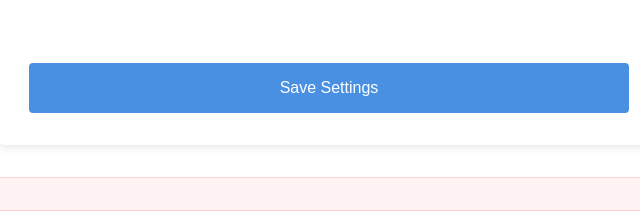
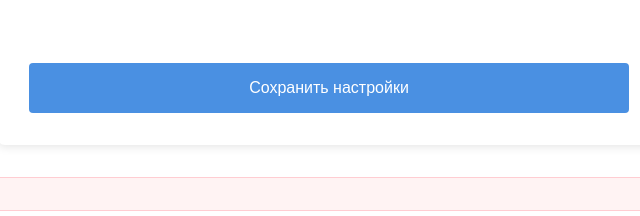
Before and after one commit to EugenyTR/gemini_02, a plain HTML site: page index.html in a window 1280 px wide. Shown: the part 990-1206 px from the top of the page, 311-951 px from the left. Drawn offline with nearby package versions, Linux system fonts and the light colour scheme.

Commit message:
Update index.html

```diff
--- a/index.html
+++ b/index.html
@@ -24,7 +24,7 @@
       <input type="text" id="telegramBotToken" required><br>
       <label>Идентификатор чата Telegram:</label>
       <input type="text" id="telegramChatID" required><br>
-      <button type="submit">Save Settings</button>
+      <button type="submit">Сохранить настройки</button>
     </form>
   </div>
   <div id="errorDisplay" style="color: red;"></div>
```
